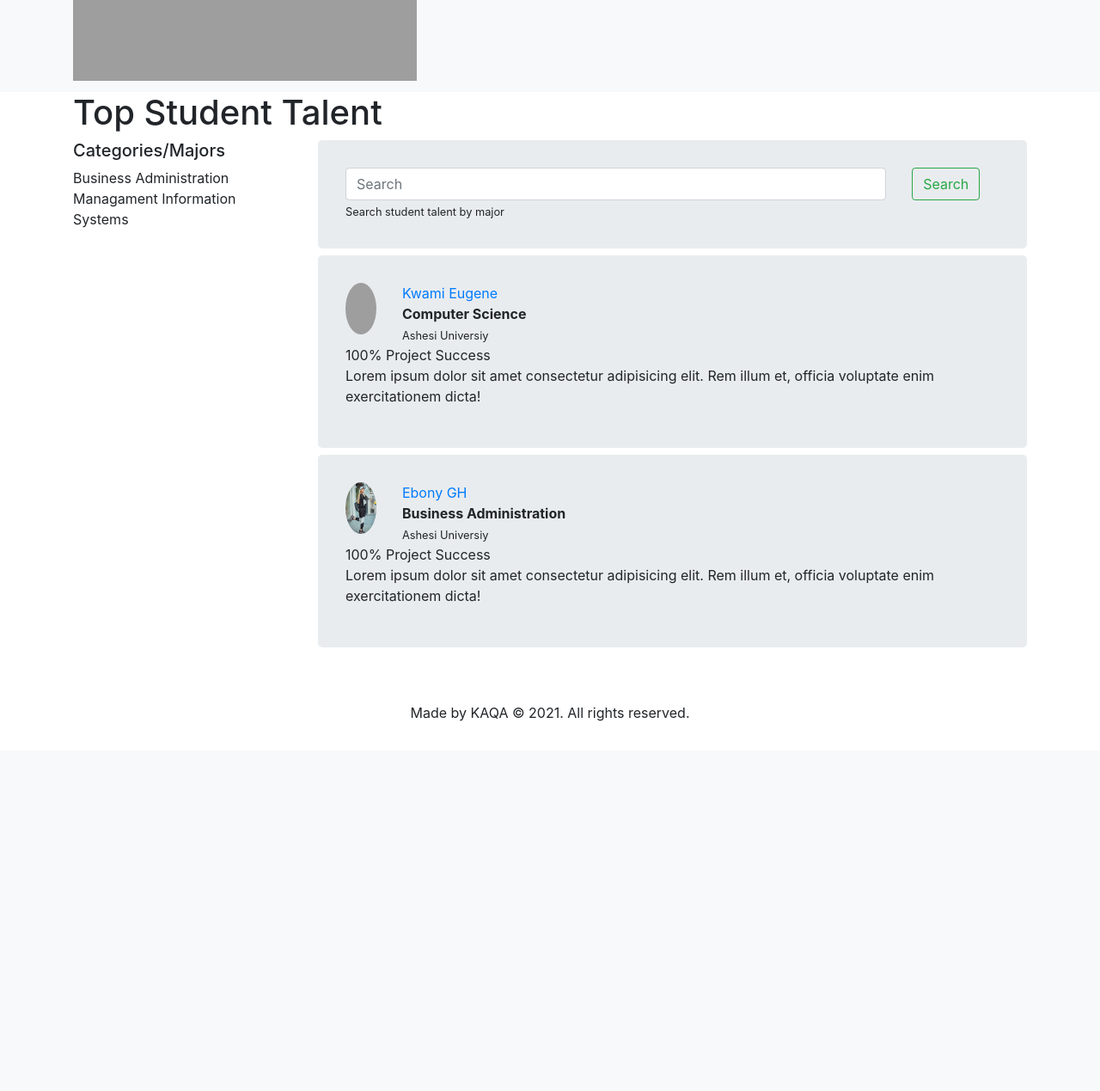
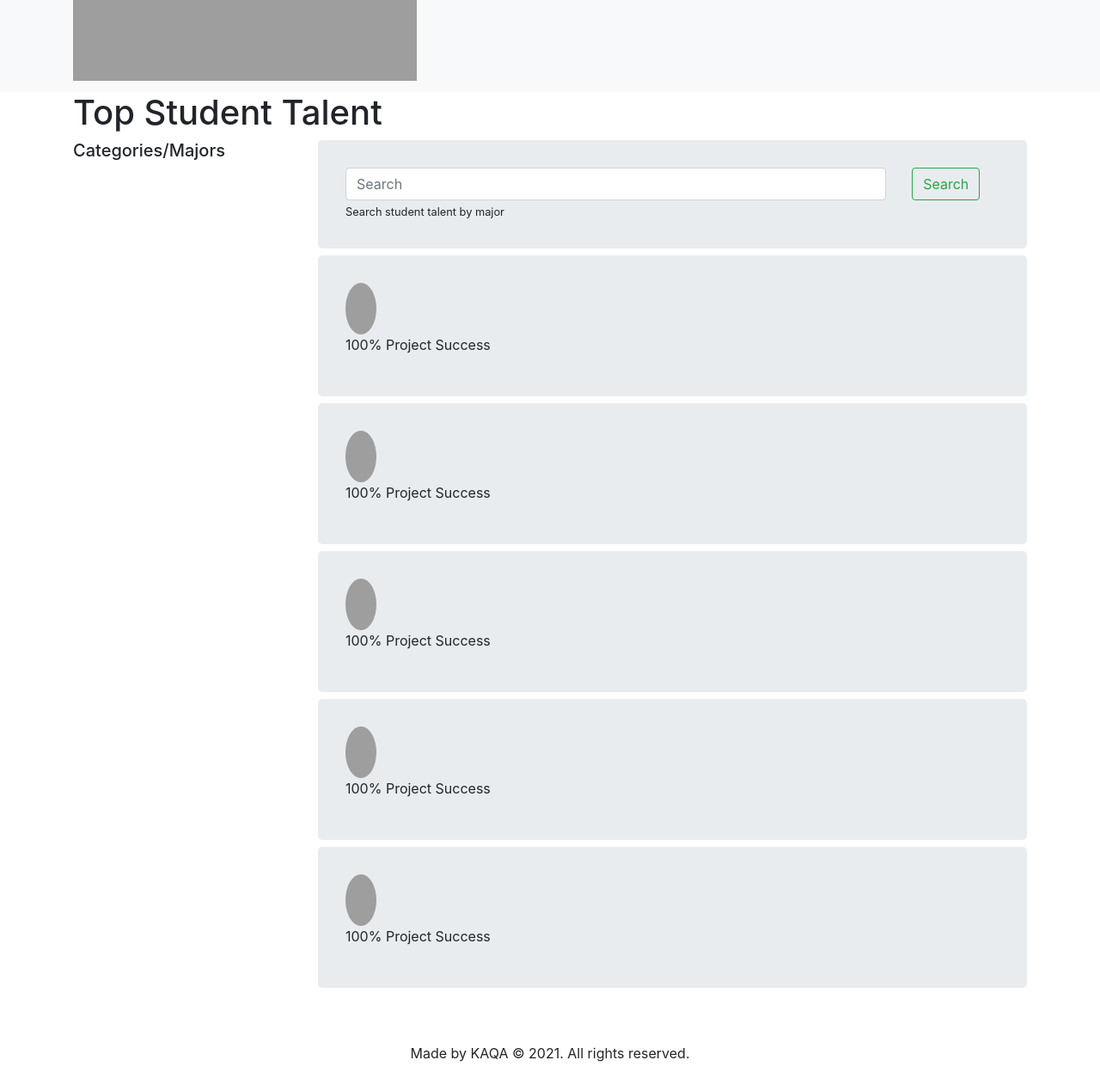
Before and after one commit to rich5k/freelancelot, a PHP site: page /view/stud_display.php in a window 1280 px wide. Shown: the part 219-1488 px from the top of the page at 86% size. Before the commit the page ends 1058 px from the top, so only its background shows below. Run offline with PHP 8.4, Linux system fonts and the light colour scheme; the visitor is signed in with stand-in values (Sample User, id 1); grey boxes are pictures that could not be loaded.

Commit message:
hooked student display page to backend

```diff
--- a/models/Student.php
+++ b/models/Student.php
@@ -70,7 +70,7 @@
         }
 
         //gets all Students
-        public function getAllStudents($data){
+        public function getAllStudents(){
             //Prepare Query
             $this->db->query('select * from students ');
 
@@ -113,8 +113,8 @@
             // Bind Values
             $this->db->bind(':studentID', $data['studentID']);
 
-            //Fetch All records
-            $results=$this->db->resultset();
+            //Fetch One record
+            $results=$this->db->single();
             return $results;
 
         }
@@ -159,8 +159,8 @@
             $this->db->bind(':studentID', $data['studentID']);
             $this->db->bind(':projectID', $data['projectID']);
 
-            //Fetch All records
-            $results=$this->db->resultset();
+            //Fetch One record
+            $results=$this->db->single();
             return $results;
 
         }
@@ -178,8 +178,8 @@
             $this->db->execute();
 
 
-            //Fetch One record
-            $results=$this->db->single();
+            //Fetch All records
+            $results=$this->db->resultset();
             return $results;
 
         }
--- a/view/stud_display.php
+++ b/view/stud_display.php
@@ -81,76 +81,74 @@ _SIGNINITEM;
 
     <div class="container">
         <h1>Top Student Talent</h1>
-        <div class="row">
-            <div class="col-lg-3">
-                <h5>Categories/Majors</h5>
-                Business Administration
-                <br>
-                Managament Information Systems
-                <br>
-            </div>
-            <div class="col-lg-9">
-                <div class="jumbotron">
-                    <form action="../controller/search_student.php" method="post">
-                        <div class="row">
-                            <div class="col-lg-10">
-                                <input class="form-control mr-sm-2" type="search" placeholder="Search" aria-label="Search">
-                                <small>Search student talent by major</small>
+        <?php
+            //Instantiate Student
+            $student= new Student();
 
-                            </div>
-                            <div class="col-lg-2">
-                                <button class="btn btn-outline-success my-2 my-sm-0" type="submit">Search</button>
+            $students=$student->getAllStudents();
+            $majors = $student->getMajors();
 
-                            </div>
-                        </div>
-                    </form>
-                </div>
-                <div class="jumbotron">
-                    <div class="row">
-                        <div class="col-lg-1">
-                            <img src="../assets/person1.jpg" class="img-fluid profile-img" alt="Responsive image" style="
-                            height: 60px;
-                            width: 100%;">
-                        </div>
-                        <div class="col-lg-11">
-                            <a href="./student_view.php">Kwami Eugene</a>
-                            <br>
-                            <strong>Computer Science</strong>
-                            <br>
-                            <small>Ashesi Universiy</small>
-                        </div>
+            if($students!=null){
+                if($majors!=null){
+                    echo '<div class="row">';
+                        echo '<div class="col-lg-3">';
+                            echo '<h5>Categories/Majors</h5>';
+                            foreach($majors as $m){
+                                echo $m->major;
+                                echo '<br>';
+                            }
+                        echo '</div>';
+                        echo '<div class="col-lg-9">';
+                            echo '<div class="jumbotron">';
+                                echo '<form action="../controller/search_student.php" method="post">';
+                                    echo '<div class="row">';
+                                        echo '<div class="col-lg-10">';
+                                            echo '<input class="form-control mr-sm-2" type="search" placeholder="Search" aria-label="Search">';
+                                            echo '<small>Search student talent by major</small>';
+                                        echo '</div>';
+                                        echo '<div class="col-lg-2">';
+                                            echo '<button class="btn btn-outline-success my-2 my-sm-0" type="submit">Search</button>';
+                                        echo '</div>';
+                                    echo '</div>';
+                                echo '</form>';
+                            echo '</div>';
+                            foreach($students as $stud){
+                                $BioData=[
+                                    'studentID'=>$stud->studentID
+                                ];
+                                $studBio=$student->getStudentBio($BioData);
+                                echo '<div class="jumbotron">';
+                                    echo '<div class="row">';
+                                        echo '<div class="col-lg-1">';
+                                            echo '<img src="../assets/'.$studBio->picture.'" class="img-fluid profile-img" alt="Responsive image" style="
+                                            height: 60px;
+                                            width: 100%;">';
+                                        echo '</div>';
+                                        echo '<div class="col-lg-11">';
+                                            echo '<a href="./student_view.php">'.$stud->fname.' '.$stud->lname.'</a>';
+                                            echo '<br>';
+                                            echo '<strong>'.$studBio->major.'</strong>';
+                                            echo '<br>';
+                                            echo '<small>'.$studBio->university.'</small>';
+                                        echo '</div>';
+                                    echo '</div>';
+                                    echo '100% Project Success';
+                                    echo '<p>';
+                                    echo $studBio->bio;
+                                    echo '</p>';
+                                echo '</div>';
 
-                    </div>
-                    100% Project Success
-                    <p>
-                    Lorem ipsum dolor sit amet consectetur adipisicing elit.
-                    Rem illum et, officia voluptate enim exercitationem dicta!
-                    </p>
-                </div>
-                <div class="jumbotron">
-                    <div class="row">
-                        <div class="col-lg-1">
-                            <img src="../assets/person2.jpg" class="img-fluid profile-img" alt="Responsive image" style="
-                            height: 60px;
-                            width: 100%;">
-                        </div>
-                        <div class="col-lg-11">
-                            <a href="./student_view.php">Ebony GH</a>
-                            <br>
-                            <strong>Business Administration</strong>
-                            <br>
-                            <small>Ashesi Universiy</small>
-                        </div>
+                            }
+                        echo '</div>';
+                    echo '</div>';
+                }else{
+                    echo '<h5>Sorry our students have not or are not done filling their bios. Pls come back another time.</h5>';
+                }
+            }else{
+                echo '<h5>Sorry we don\'t have any students at the moment. Pls come back another time.</h5>';
+            }
+        ?>
 
-                    </div>
-                    100% Project Success
-                    <p>
-                    Lorem ipsum dolor sit amet consectetur adipisicing elit.
-                    Rem illum et, officia voluptate enim exercitationem dicta!
-                    </p>
-                </div>
-            </div>
-        </div>
 
 
 
```
